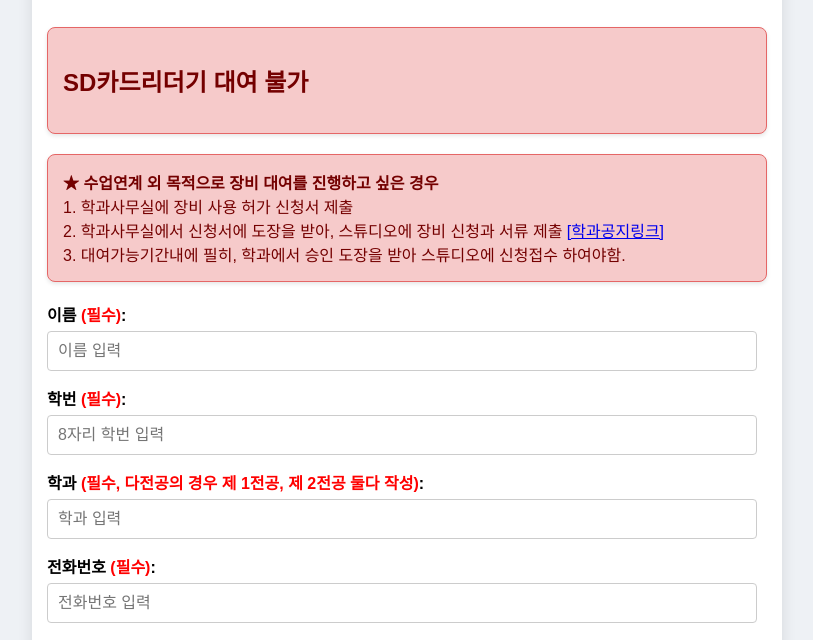
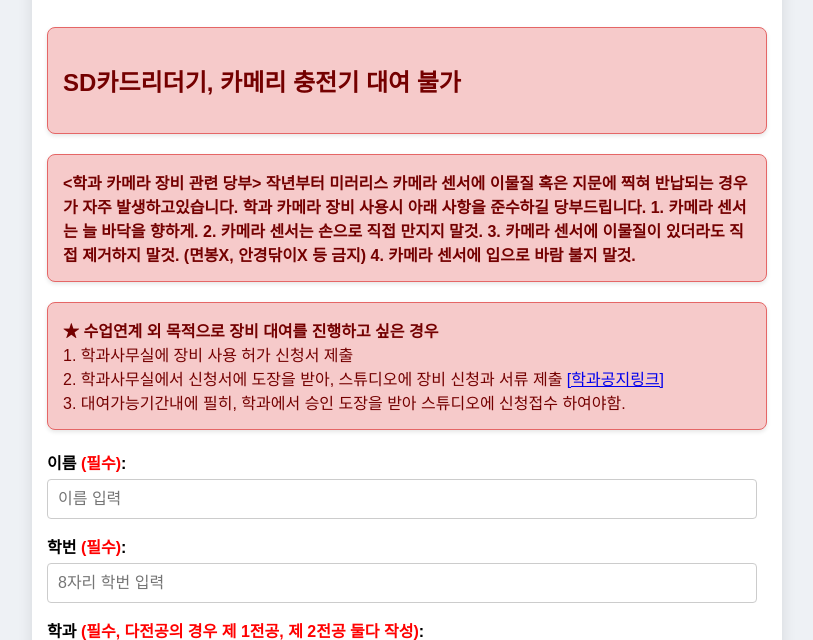
Before and after one commit to greatluck0/l4_Studio, a plain HTML site: page index.html in a window 1280 px wide. Shown: the part 101-741 px from the top of the page, without its empty margins (233-1046 px from the left). Drawn offline with Linux system fonts and the light colour scheme; a web font is replaced by a local one.

Commit message:
index.html 업데이트

```diff
--- a/index.html
+++ b/index.html
@@ -146,8 +146,24 @@
 
 
     <div class="alert">
-      <h2>SD카드리더기 대여 불가</h2>
+      <h2>SD카드리더기, 카메리 충전기 대여 불가</h2>
     </div>
+
+    <div class="alert">
+      <b><학과 카메라 장비 관련 당부>
+
+작년부터 미러리스 카메라 센서에 이물질 혹은 지문에 찍혀 반납되는 경우가 자주 발생하고있습니다.
+
+학과 카메라 장비 사용시 아래 사항을 준수하길 당부드립니다.
+
+1. 카메라 센서는 늘 바닥을 향하게.
+2. 카메라 센서는 손으로 직접 만지지 말것.
+3. 카메라 센서에 이물질이 있더라도 직접 제거하지 말것. (면봉X, 안경닦이X 등 금지)
+4. 카메라 센서에 입으로 바람 불지 말것.
+ </b>
+    </div>
+
+
 
         <div class="alert">
       <b>★ 수업연계 외 목적으로 장비 대여를 진행하고 싶은 경우</b><br>
```
